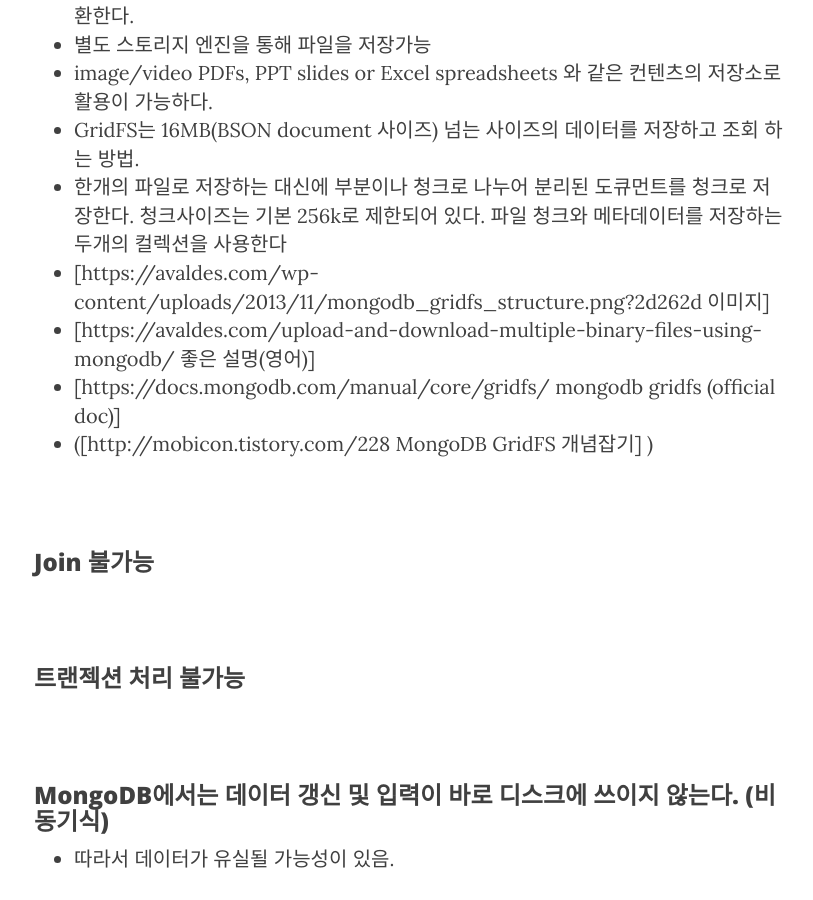
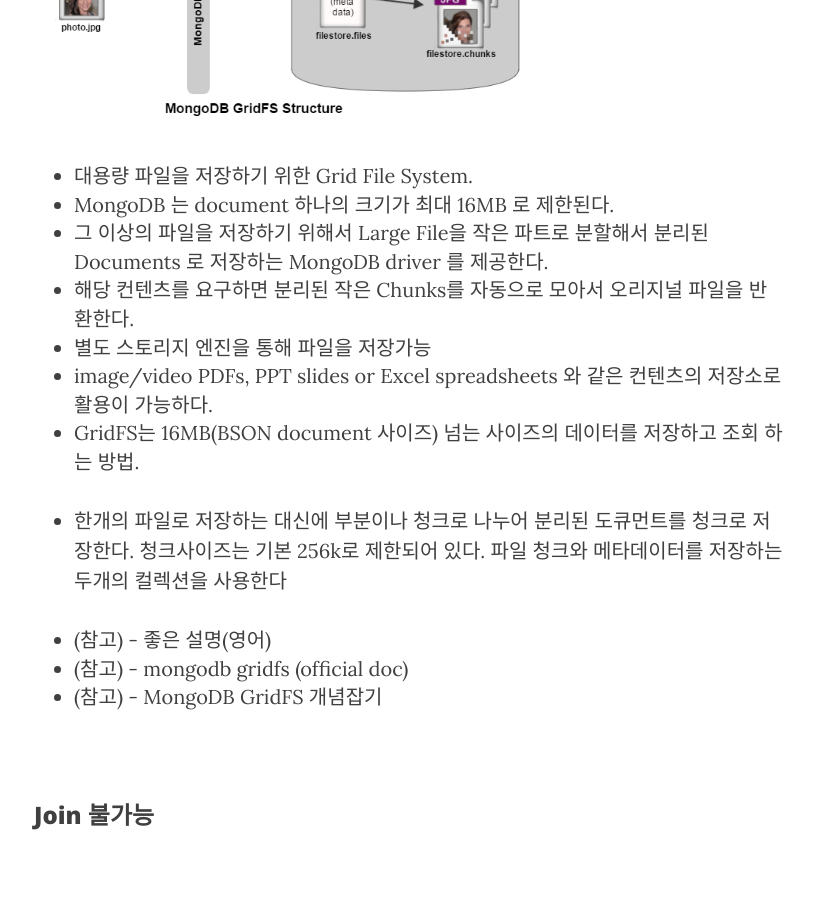
Before and after one commit to nicewoong/nicewoong.github.io, a Jekyll site: the page built from _posts/2018-02-10-mongodb-feature.md, in a window 1280 px wide and 900 px high, scrolled down 4134 px. Shown: the whole window, without its empty margins (231-1044 px from the left). Built offline with Jekyll 4.4.1, drawn with Linux system fonts in a browser that asks for light colours; nearby versions of some CDN libraries; comment, search, counter and statistics services are not loaded.

Commit message:
Add favicon

```diff
--- a/_includes/head.html
+++ b/_includes/head.html
@@ -32,4 +32,7 @@
 
     {% feed_meta %}
 
+    <!--favicon-->
+    <link rel="icon" type="image/png" href="/assets/profile_circle.png">
+
 </head>
--- a/_posts/2018-02-10-mongodb-feature.md
+++ b/_posts/2018-02-10-mongodb-feature.md
@@ -128,6 +128,8 @@
 
 <br>
 ### GridFS
+<img src="{{ site.url }}/assets/mongodb_gridfs_structure.png" alt="mongodb_gridfs_structure" style="width:500px" />
+
 * 대용량 파일을 저장하기 위한 Grid File System.
 * MongoDB 는 document 하나의 크기가 최대 16MB 로 제한된다.
 * 그 이상의 파일을 저장하기 위해서 Large File을 작은 파트로 분할해서 분리된 Documents 로 저장하는 MongoDB driver 를 제공한다.
@@ -135,11 +137,12 @@
 * 별도 스토리지 엔진을 통해 파일을 저장가능
 * image/video PDFs, PPT slides or Excel spreadsheets  와 같은 컨텐츠의 저장소로 활용이 가능하다.
 * GridFS는 16MB(BSON document 사이즈) 넘는 사이즈의 데이터를 저장하고 조회 하는 방법.
-* 한개의 파일로 저장하는 대신에 부분이나 청크로 나누어 분리된 도큐먼트를 청크로 저장한다. 청크사이즈는 기본 256k로 제한되어 있다. 파일 청크와 메타데이터를 저장하는 두개의 컬렉션을 사용한다
-* [https://avaldes.com/wp-content/uploads/2013/11/mongodb_gridfs_structure.png?2d262d 이미지]
-* [https://avaldes.com/upload-and-download-multiple-binary-files-using-mongodb/ 좋은 설명(영어)]
-* [https://docs.mongodb.com/manual/core/gridfs/ mongodb gridfs (official doc)]
-* ([http://mobicon.tistory.com/228 MongoDB GridFS 개념잡기] )
+* 한개의 파일로 저장하는 대신에 부분이나 청크로 나누어 분리된 도큐먼트를 청크로 저장한다. 청크사이즈는 기본 256k로 제한되어 있다.
+파일 청크와 메타데이터를 저장하는 두개의 컬렉션을 사용한다
+
+* (참고) - [좋은 설명(영어)](https://avaldes.com/upload-and-download-multiple-binary-files-using-mongodb/)
+* (참고) - [ mongodb gridfs (official doc)](https://docs.mongodb.com/manual/core/gridfs/)
+* (참고) - [MongoDB GridFS 개념잡기](http://mobicon.tistory.com/228)
 
 
 <br>
```
Also changed, not shown: assets/mongodb_gridfs_structure.png (added), assets/profile_circle.png (added), profile_circle.png (added).
